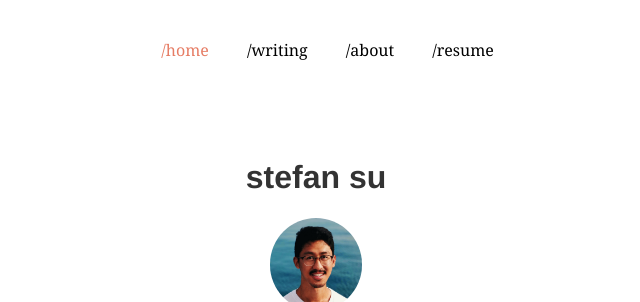
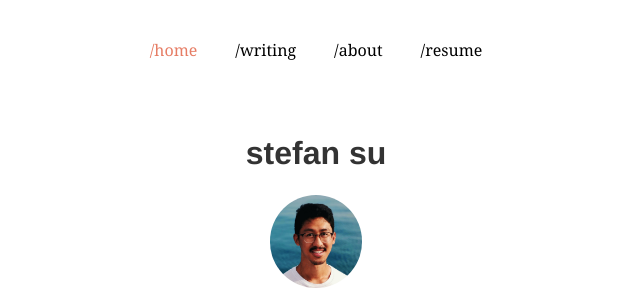
Before and after one commit to soupwaylee/soupwaylee.github.io, a Gatsby site: page / in a window 1280 px wide. Shown: the top 302 px of the page, without its empty margins (324-964 px from the left). Built offline with nearby package versions, Linux system fonts and the light colour scheme; Gatsby itself is replaced by a stand-in of ours.

Commit message:
Remove header margin

```diff
--- a/src/components/header.js
+++ b/src/components/header.js
@@ -32,6 +32,7 @@
       >
         <nav>
           <ul style={{
+            margin: 0,
             display: "flex",
             justifyContent: "space-between"
           }}>
```
